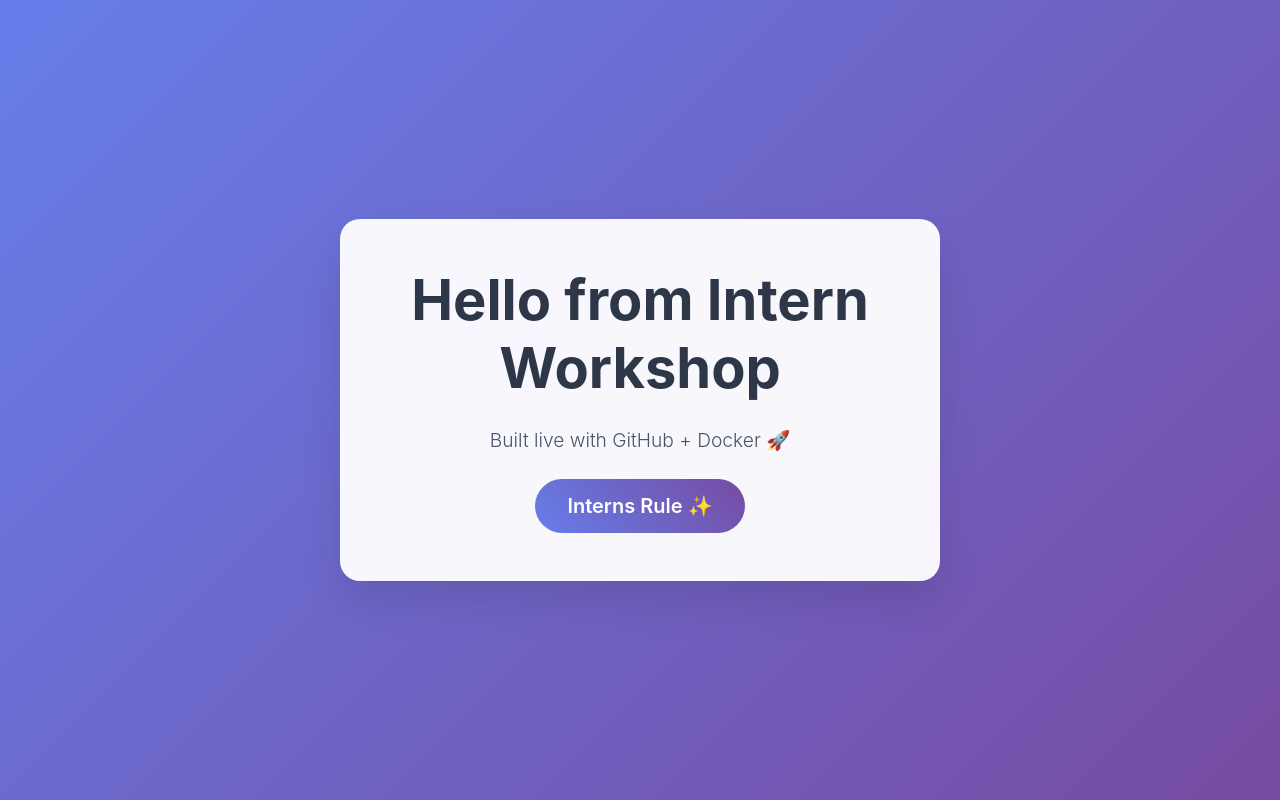
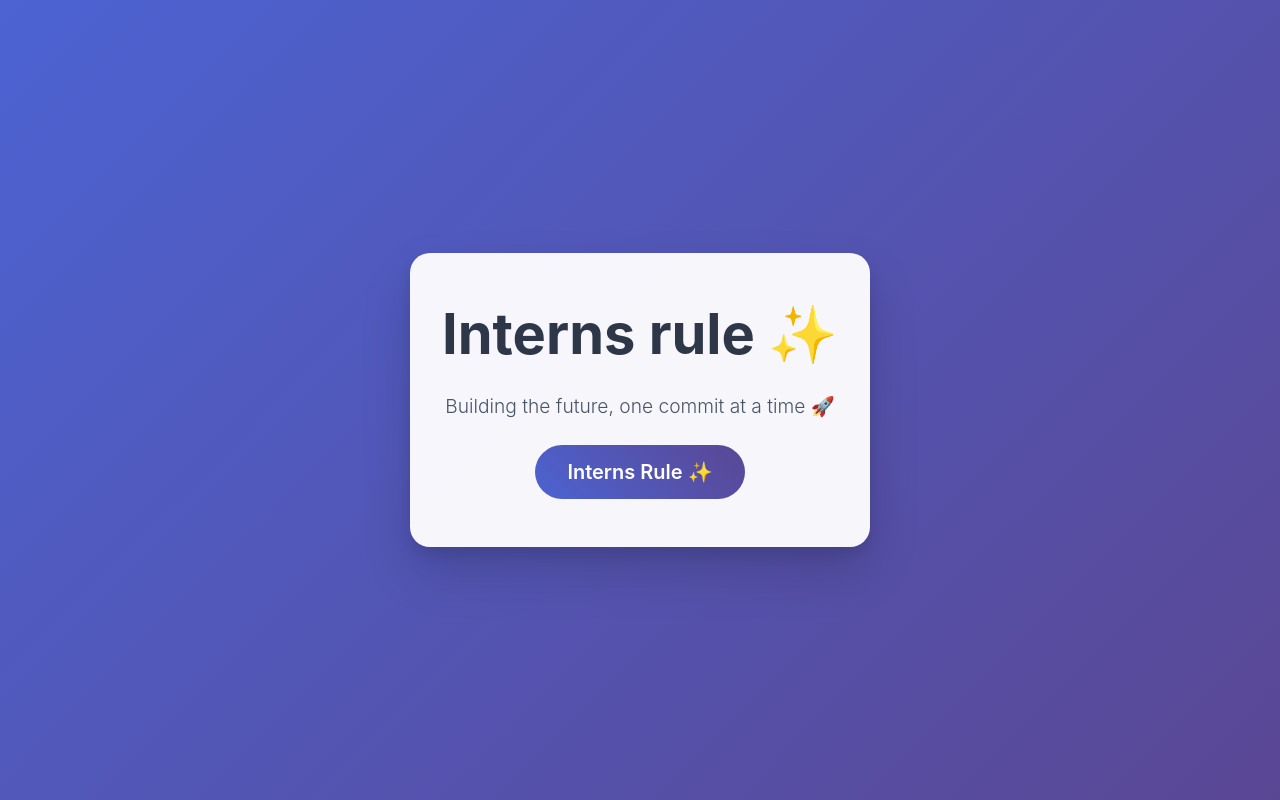
Before and after one commit to jsfillman/intern-workshop-app, a Flask app: page / in a window 1280 px wide. Run offline with Flask 3, Linux system fonts and the light colour scheme.

Commit message:
Updating flask app theme

```diff
--- a/static/styles.css
+++ b/static/styles.css
@@ -1,5 +1,5 @@
 body {
-    background: linear-gradient(135deg, #667eea 0%, #764ba2 100%);
+    background: linear-gradient(135deg, #4c63d2 0%, #5a4794 100%);
     font-family: -apple-system, BlinkMacSystemFont, 'Segoe UI', Roboto, sans-serif;
 }
 
@@ -7,7 +7,7 @@ body {
     background: rgba(255, 255, 255, 0.95);
     padding: 3rem 2rem;
     border-radius: 20px;
-    box-shadow: 0 20px 40px rgba(0, 0, 0, 0.1);
+    box-shadow: 0 25px 50px rgba(0, 0, 0, 0.15), 0 8px 16px rgba(0, 0, 0, 0.1);
     backdrop-filter: blur(10px);
     max-width: 600px;
     margin: 0 auto;
@@ -24,7 +24,7 @@ body {
 }
 
 .btn-primary {
-    background: linear-gradient(45deg, #667eea, #764ba2);
+    background: linear-gradient(45deg, #4c63d2, #5a4794);
     border: none;
     padding: 0.75rem 2rem;
     border-radius: 50px;
@@ -35,5 +35,5 @@ body {
 .btn-primary:hover {
     transform: translateY(-2px);
     box-shadow: 0 10px 25px rgba(102, 126, 234, 0.4);
-    background: linear-gradient(45deg, #5a67d8, #6b46c1);
+    background: linear-gradient(45deg, #3c51ce, #4c3785);
 }
--- a/templates/index.html
+++ b/templates/index.html
@@ -12,8 +12,8 @@
         <div class="row">
             <div class="col-12 text-center">
                 <div class="hero-section">
-                    <h1 class="display-4 fw-bold mb-4">{{ title }}</h1>
-                    <p class="lead mb-4">{{ subtitle }}</p>
+                    <h1 class="display-4 fw-bold mb-4">Interns rule ✨</h1>
+                    <p class="lead mb-4">Building the future, one commit at a time 🚀</p>
                     <button class="btn btn-primary btn-lg">{{ button_text }}</button>
                 </div>
             </div>
```
